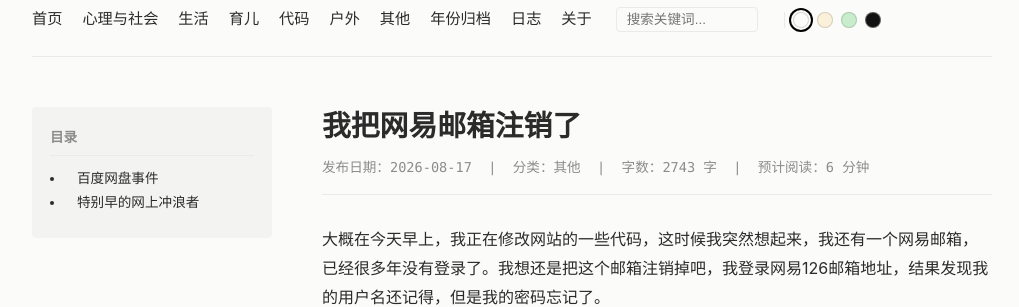
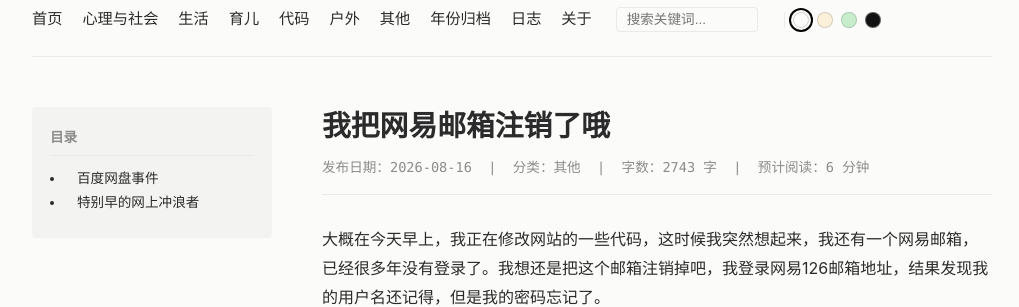
Before and after one commit to Natural-system/self-transcendence, a Jekyll site: the page built from _posts/2026-08-16-我把网易邮箱注销了哦.md, in a window 1280 px wide and 900 px high. Shown: the part 137-444 px from the top of the window, without its empty margins (128-1147 px from the left). Built offline with Jekyll 4.4.1, drawn with Linux system fonts in a browser that asks for light colours; comment, search, counter and statistics services are not loaded.

Commit message:
修改文件

```diff
--- a/_posts/2026-08-17-我把网易邮箱注销了.md
+++ b/_posts/2026-08-16-我把网易邮箱注销了哦.md
@@ -1,8 +1,9 @@
 ---
 layout: post
-title: "我把网易邮箱注销了"
-date: 2026-08-17
+title: "我把网易邮箱注销了哦"
+date: 2026-08-16
 categories: 其他
+
 
 ---
 
```
